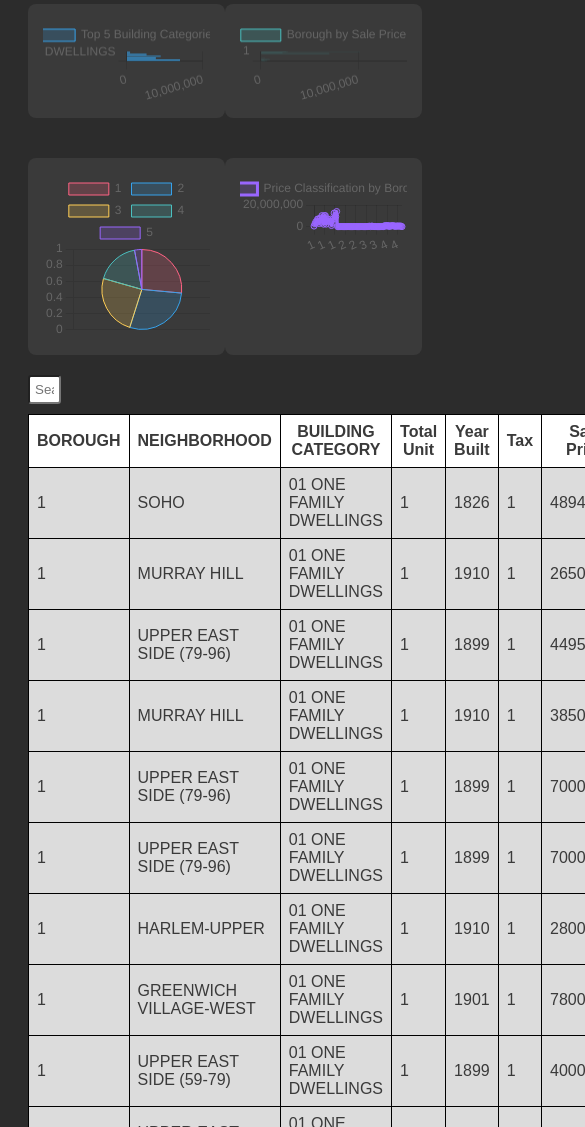
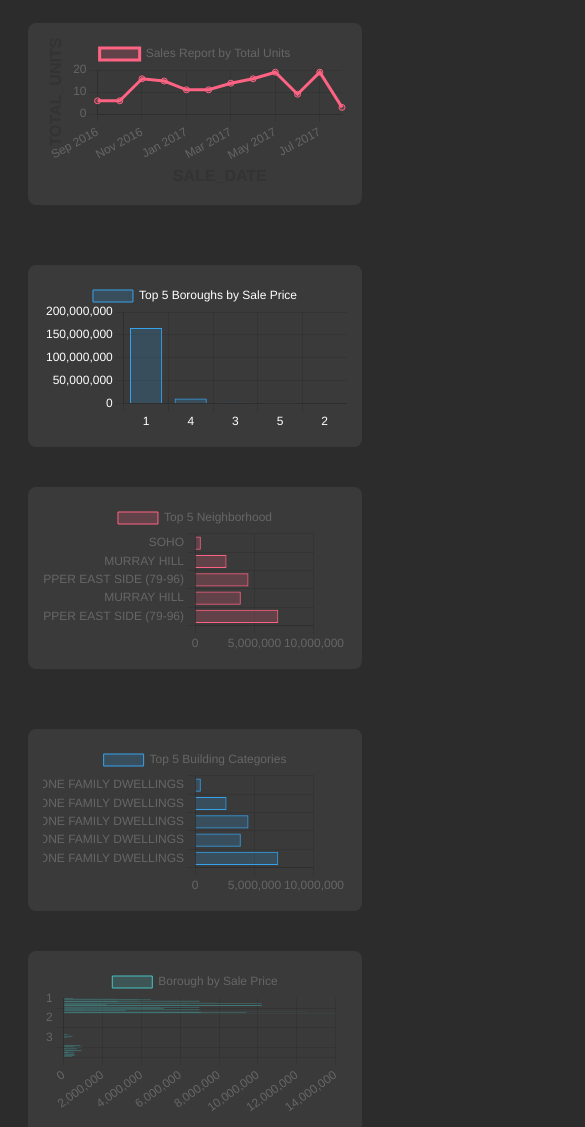
Before and after one commit to Ame0thyst/Dashboard-DA, a plain HTML site: page dashboard/dashboard.html in a window 390 px wide. Shown: the part 873-2000 px from the top of the page, 585 px wide, since content can reach past the window. Drawn offline with nearby package versions, Linux system fonts and the light colour scheme.

Commit message:
🐛fix(responsife dashboard)

```diff
--- a/dashboard/styles.css
+++ b/dashboard/styles.css
@@ -17,7 +17,7 @@ body {
   display: flex;
   align-items: center;
   background-color: #8f9092;
-  background-image: url("/assets/anggota/silvia_01.jpeg");
+  background-image: url("/assets/anggota/silvia_01.webp");
   padding: 5px;
   border-radius: 8px;
   flex-grow: 1;
@@ -187,3 +187,28 @@ th {
 .pagination-button:hover:not(.active) {
   background-color: #d577e7;
 }
+
+@media (max-width: 768px) {
+  .row {
+    flex-direction: column; /* Mengubah orientasi flex menjadi vertikal */
+  }
+  .chart-container {
+    max-width: 100%; /* Menyesuaikan lebar chart container agar penuh pada layar kecil */
+    margin-bottom: 20px; /* Memberikan jarak antar chart pada layar kecil */
+  }
+}
+@media (max-width: 768px) {
+  /* Mengatur tata letak tabel menjadi blok sehingga dapat di-scroll */
+  table {
+    display: block;
+    overflow-x: auto;
+    white-space: nowrap; /* Menghindari pembungkus teks */
+  }
+
+  /* Mengatur lebar kolom tabel agar tetap sesuai dengan konten */
+  th,
+  td {
+    min-width: 100px; /* Mengatur lebar minimal kolom */
+    max-width: none; /* Menghapus batasan lebar maksimal */
+  }
+}
```
